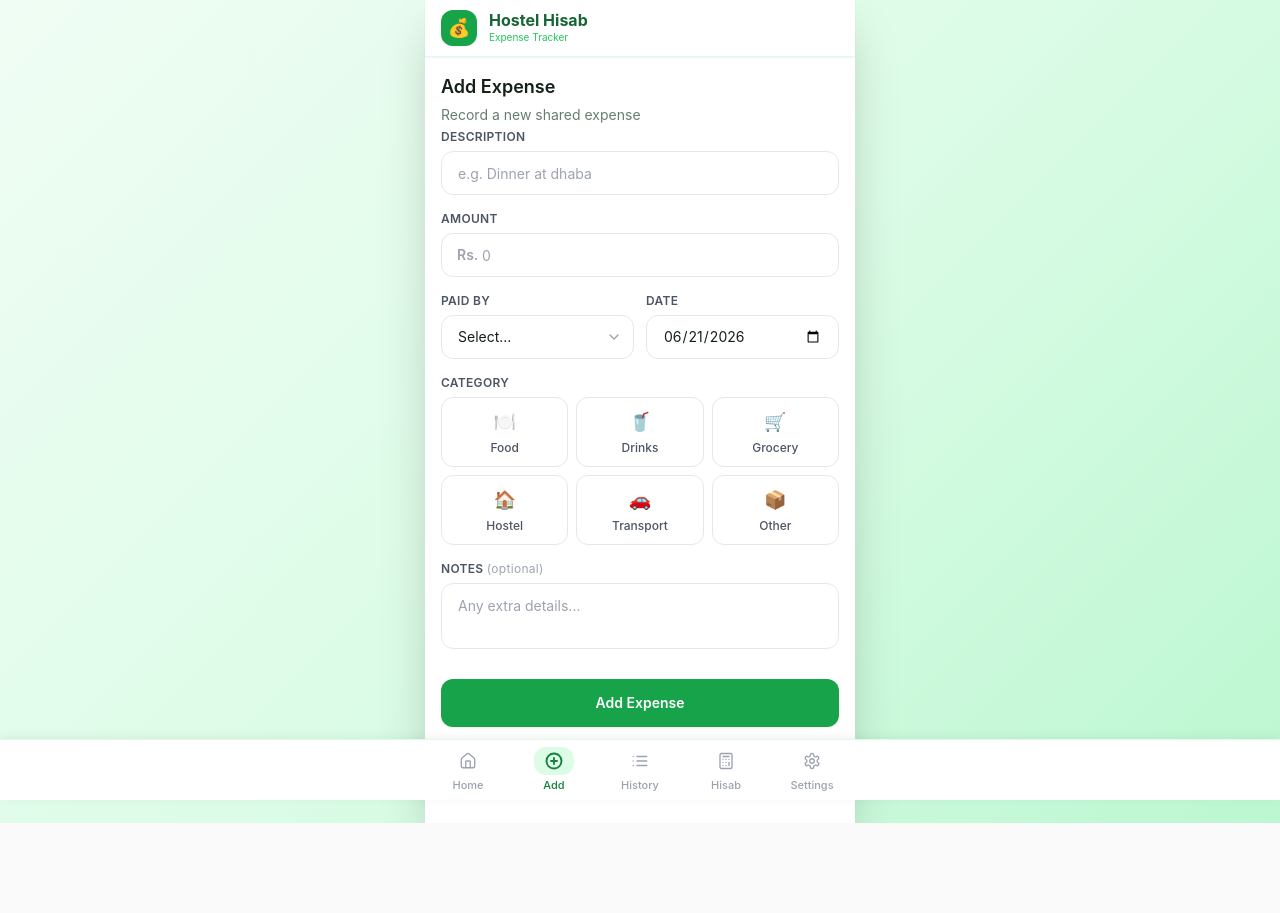
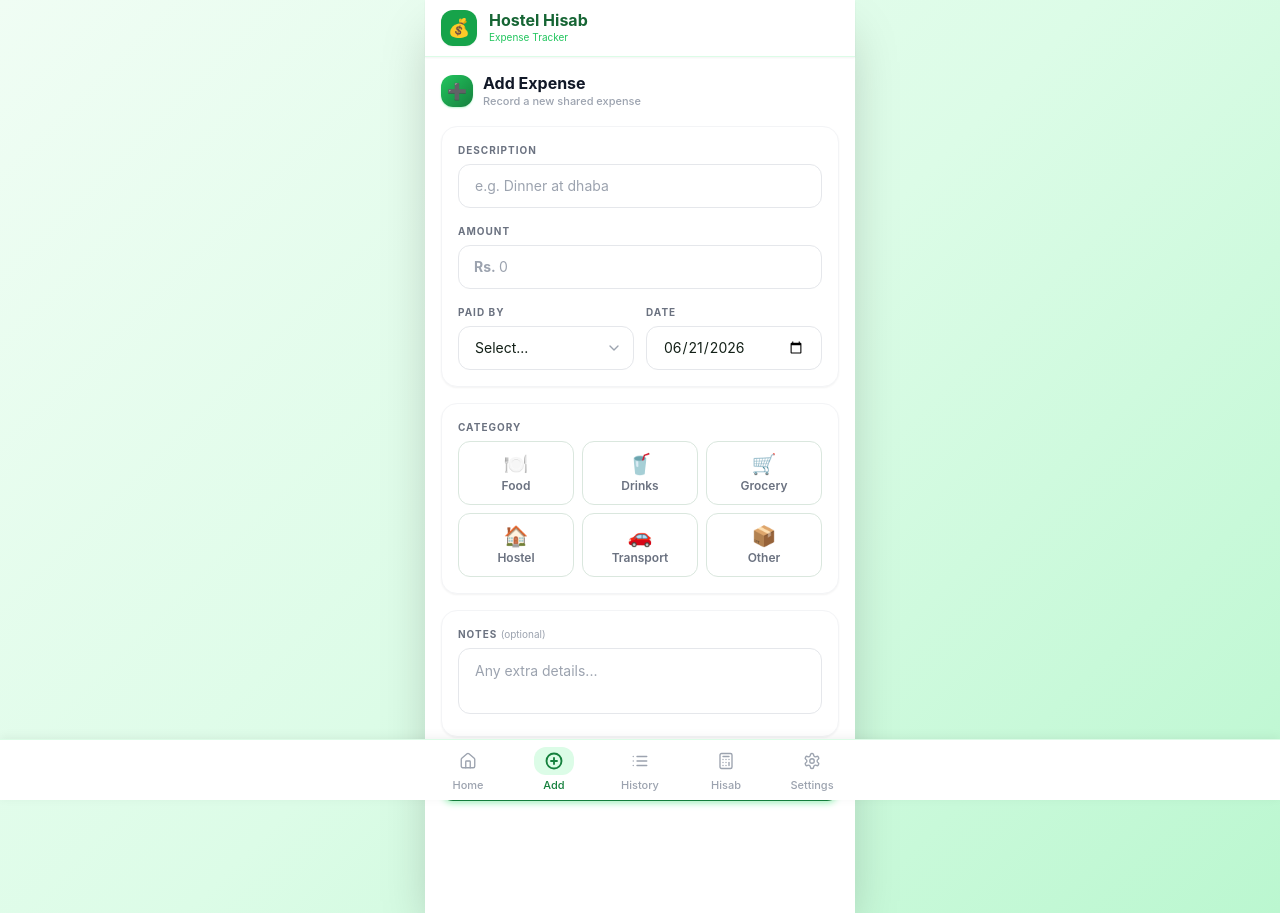
Before and after one commit to junaidshapal/Expense-Management, a Next.js app: page / in a window 1280 px wide. Both pictures are taken after a click on the button "Add". Before the commit the page ends 823 px from the top, so only its background shows below. Built offline with nearby package versions, Linux system fonts and the light colour scheme.

Commit message:
some minor changes

```diff
--- a/app/page.tsx
+++ b/app/page.tsx
@@ -19,6 +19,14 @@ import SettlementCalculator from "@/components/SettlementCalculator";
 import SettingsPanel from "@/components/SettingsPanel";
 
 type Tab = "dashboard" | "add" | "expenses" | "settlement" | "settings";
+
+const PAGE_META: Record<Tab, { title: string; subtitle: string; emoji: string }> = {
+  dashboard:  { title: "Dashboard",       subtitle: "All-time summary",              emoji: "📊" },
+  add:        { title: "Add Expense",     subtitle: "Record a new shared expense",   emoji: "➕" },
+  expenses:   { title: "Expense History", subtitle: "All recorded expenses",         emoji: "🗒️" },
+  settlement: { title: "Settlement",      subtitle: "Calculate who owes whom",       emoji: "🤝" },
+  settings:   { title: "Settings",        subtitle: "Manage names and data",         emoji: "⚙️" },
+};
 
 export default function HomePage() {
   const [activeTab, setActiveTab] = useState<Tab>("dashboard");
@@ -90,28 +98,34 @@ export default function HomePage() {
     if (tab !== "add") setEditingExpense(null);
   }, []);
 
+  const meta = editingExpense && activeTab === "add"
+    ? { title: "Edit Expense", subtitle: "Update expense details", emoji: "✏️" }
+    : PAGE_META[activeTab];
+
   return (
     <div className="flex flex-col min-h-screen">
       <Navbar activeTab={activeTab} onTabChange={handleTabChange} />
 
-      {/* Main content with top padding for header and bottom padding for nav */}
-      <main className="flex-1 px-4 pt-4 pb-24 w-full">
+      <main className="flex-1 px-4 pt-4 pb-28 w-full">
+        {/* Page header */}
+        <div className="flex items-center gap-2.5 mb-4 animate-fade-in">
+          <div className="w-8 h-8 rounded-xl bg-gradient-to-br from-green-500 to-green-700 flex items-center justify-center shadow-sm shadow-green-200 text-base leading-none shrink-0">
+            {meta.emoji}
+          </div>
+          <div>
+            <h1 className="text-base font-bold text-gray-900 leading-tight">{meta.title}</h1>
+            <p className="text-[11px] text-gray-400 font-medium">{meta.subtitle}</p>
+          </div>
+        </div>
+
         {activeTab === "dashboard" && (
-          <div className="space-y-1">
-            <h1 className="text-lg font-semibold">Dashboard</h1>
-            <p className="text-sm text-muted-foreground mb-4">All-time summary</p>
+          <div key="dashboard" className="animate-fade-in">
             <SummaryCards expenses={expenses} settings={settings} />
           </div>
         )}
 
         {activeTab === "add" && (
-          <div className="space-y-1">
-            <h1 className="text-lg font-semibold">
-              {editingExpense ? "Edit Expense" : "Add Expense"}
-            </h1>
-            <p className="text-sm text-muted-foreground mb-4">
-              {editingExpense ? "Update expense details" : "Record a new shared expense"}
-            </p>
+          <div key="add" className="animate-fade-in">
             <ExpenseForm
               settings={settings}
               editingExpense={editingExpense}
@@ -125,11 +139,8 @@ export default function HomePage() {
         )}
 
         {activeTab === "expenses" && (
-          <div className="space-y-1">
-            <h1 className="text-lg font-semibold">Expense History</h1>
-            <p className="text-sm text-muted-foreground mb-4">All recorded expenses</p>
+          <div key="expenses" className="animate-fade-in space-y-3">
             <Filters filters={filters} settings={settings} onChange={setFilters} />
-            <div className="mt-3">
             <ExpenseList
               expenses={expenses}
               settings={settings}
@@ -138,21 +149,16 @@ export default function HomePage() {
               onDelete={handleDeleteExpense}
             />
           </div>
-          </div>
         )}
 
         {activeTab === "settlement" && (
-          <div className="space-y-1">
-            <h1 className="text-lg font-semibold">Settlement</h1>
-            <p className="text-sm text-muted-foreground mb-4">Calculate who owes whom</p>
+          <div key="settlement" className="animate-fade-in">
             <SettlementCalculator expenses={expenses} settings={settings} />
           </div>
         )}
 
         {activeTab === "settings" && (
-          <div className="space-y-1">
-            <h1 className="text-lg font-semibold">Settings</h1>
-            <p className="text-sm text-muted-foreground mb-4">Manage names and data</p>
+          <div key="settings" className="animate-fade-in">
             <SettingsPanel
               settings={settings}
               onSettingsChange={handleSaveSettings}
--- a/components/ExpenseForm.tsx
+++ b/components/ExpenseForm.tsx
@@ -3,7 +3,7 @@
 import { useState, useEffect } from "react";
 import { Expense, ExpenseCategory, AppSettings } from "@/lib/types";
 import { generateId, getTodayString } from "@/lib/utils";
-import { CheckCircle2, ChevronDown } from "lucide-react";
+import { CheckCircle2, ChevronDown, Sparkles } from "lucide-react";
 
 const CATEGORIES: { value: ExpenseCategory; emoji: string }[] = [
   { value: "Food", emoji: "🍽️" },
@@ -94,24 +94,32 @@ export default function ExpenseForm({ settings, editingExpense, onSave, onCancel
        : "border-gray-200 focus:border-green-400 focus:ring-2 focus:ring-green-100"
      }`;
 
-  const labelClass = "block text-xs font-semibold text-gray-600 mb-1.5 uppercase tracking-wide";
+  const labelClass = "block text-[10px] font-bold text-gray-500 mb-1.5 uppercase tracking-widest";
 
   return (
     <form onSubmit={handleSubmit} className="space-y-4">
       {showSuccess && (
-        <div className="flex items-center gap-3 rounded-xl bg-green-50 border border-green-200 p-3">
-          <CheckCircle2 className="h-5 w-5 text-green-600 shrink-0" />
-          <span className="text-sm font-medium text-green-800">Expense added successfully!</span>
+        <div className="flex items-center gap-3 rounded-2xl bg-gradient-to-r from-green-50 to-emerald-50 border border-green-200 p-3.5 shadow-sm">
+          <div className="w-8 h-8 rounded-full bg-green-100 flex items-center justify-center shrink-0">
+            <CheckCircle2 className="h-4.5 w-4.5 text-green-600" />
+          </div>
+          <div>
+            <p className="text-sm font-bold text-green-800">Expense added!</p>
+            <p className="text-xs text-green-600">Ready to add another one</p>
+          </div>
+          <Sparkles className="h-4 w-4 text-green-400 ml-auto" />
         </div>
       )}
 
       {editingExpense && (
-        <div className="rounded-xl bg-blue-50 border border-blue-200 p-3 text-blue-800 text-sm font-medium">
-          ✏️ Editing — make your changes and save
+        <div className="rounded-2xl bg-blue-50 border border-blue-200 p-3.5 flex items-center gap-2.5">
+          <div className="w-7 h-7 rounded-xl bg-blue-100 flex items-center justify-center text-sm shrink-0">✏️</div>
+          <p className="text-blue-800 text-sm font-semibold">Editing — make your changes and save</p>
         </div>
       )}
 
       {/* Title */}
+      <div className="bg-white rounded-2xl border border-gray-100 shadow-sm p-4 space-y-4">
         <div>
           <label className={labelClass}>Description</label>
           <input
@@ -120,14 +128,14 @@ export default function ExpenseForm({ settings, editingExpense, onSave, onCancel
             value={form.title}
             onChange={(e) => setForm((f) => ({ ...f, title: e.target.value }))}
           />
-        {errors.title && <p className="text-xs text-red-500 mt-1">{errors.title}</p>}
+          {errors.title && <p className="text-xs text-red-500 mt-1 font-medium">{errors.title}</p>}
         </div>
 
         {/* Amount */}
         <div>
           <label className={labelClass}>Amount</label>
           <div className="relative">
-          <span className="absolute left-4 top-1/2 -translate-y-1/2 text-sm font-semibold text-gray-400">Rs.</span>
+            <span className="absolute left-4 top-1/2 -translate-y-1/2 text-sm font-bold text-gray-400">Rs.</span>
             <input
               className={`${inputClass(errors.amount)} pl-10`}
               type="number"
@@ -138,7 +146,7 @@ export default function ExpenseForm({ settings, editingExpense, onSave, onCancel
               onChange={(e) => setForm((f) => ({ ...f, amount: e.target.value }))}
             />
           </div>
-        {errors.amount && <p className="text-xs text-red-500 mt-1">{errors.amount}</p>}
+          {errors.amount && <p className="text-xs text-red-500 mt-1 font-medium">{errors.amount}</p>}
         </div>
 
         {/* Paid by + Date */}
@@ -157,7 +165,7 @@ export default function ExpenseForm({ settings, editingExpense, onSave, onCancel
               </select>
               <ChevronDown className="absolute right-3 top-1/2 -translate-y-1/2 h-4 w-4 text-gray-400 pointer-events-none" />
             </div>
-          {errors.paidBy && <p className="text-xs text-red-500 mt-1">{errors.paidBy}</p>}
+            {errors.paidBy && <p className="text-xs text-red-500 mt-1 font-medium">{errors.paidBy}</p>}
           </div>
 
           <div>
@@ -168,36 +176,39 @@ export default function ExpenseForm({ settings, editingExpense, onSave, onCancel
               value={form.date}
               onChange={(e) => setForm((f) => ({ ...f, date: e.target.value }))}
             />
-          {errors.date && <p className="text-xs text-red-500 mt-1">{errors.date}</p>}
+            {errors.date && <p className="text-xs text-red-500 mt-1 font-medium">{errors.date}</p>}
+          </div>
         </div>
       </div>
 
       {/* Category chips */}
-      <div>
+      <div className="bg-white rounded-2xl border border-gray-100 shadow-sm p-4">
         <label className={labelClass}>Category</label>
-        <div className="grid grid-cols-3 gap-2">
+        <div className="grid grid-cols-3 gap-2 mt-1">
           {CATEGORIES.map(({ value, emoji }) => (
             <button
               key={value}
               type="button"
               onClick={() => setForm((f) => ({ ...f, category: value }))}
-              className={`flex flex-col items-center gap-1 py-2.5 px-1 rounded-xl border text-xs font-medium transition-all ${
+              className={`flex flex-col items-center gap-1.5 py-3 px-1 rounded-xl border text-xs font-semibold transition-all active:scale-95 ${
                 form.category === value
-                  ? "bg-green-600 border-green-600 text-white shadow-sm"
-                  : "bg-white border-gray-200 text-gray-600 hover:border-green-300 hover:bg-green-50"
+                  ? "bg-gradient-to-b from-green-500 to-green-700 border-green-600 text-white shadow-md shadow-green-200"
+                  : "bg-white border-gray-150 text-gray-500 hover:border-green-200 hover:bg-green-50"
               }`}
             >
-              <span className="text-lg">{emoji}</span>
-              <span>{value}</span>
+              <span className="text-xl leading-none">{emoji}</span>
+              <span className="leading-none">{value}</span>
             </button>
           ))}
         </div>
-        {errors.category && <p className="text-xs text-red-500 mt-1">{errors.category}</p>}
+        {errors.category && <p className="text-xs text-red-500 mt-2 font-medium">{errors.category}</p>}
       </div>
 
       {/* Notes */}
-      <div>
-        <label className={labelClass}>Notes <span className="normal-case font-normal text-gray-400">(optional)</span></label>
+      <div className="bg-white rounded-2xl border border-gray-100 shadow-sm p-4">
+        <label className={labelClass}>
+          Notes <span className="normal-case font-normal text-gray-400 tracking-normal">(optional)</span>
+        </label>
         <textarea
           className={`${inputClass()} h-auto py-3 resize-none`}
           placeholder="Any extra details..."
@@ -208,10 +219,10 @@ export default function ExpenseForm({ settings, editingExpense, onSave, onCancel
       </div>
 
       {/* Buttons */}
-      <div className="flex gap-3 pt-2">
+      <div className="flex gap-3">
         <button
           type="submit"
-          className="flex-1 h-12 rounded-xl bg-green-600 hover:bg-green-700 active:bg-green-800 text-white font-semibold text-sm transition-colors shadow-sm"
+          className="flex-1 h-12 rounded-xl bg-gradient-to-b from-green-500 to-green-700 hover:from-green-600 hover:to-green-800 active:scale-[0.98] text-white font-bold text-sm transition-all shadow-md shadow-green-200"
         >
           {editingExpense ? "Save Changes" : "Add Expense"}
         </button>
@@ -219,7 +230,7 @@ export default function ExpenseForm({ settings, editingExpense, onSave, onCancel
           <button
             type="button"
             onClick={onCancelEdit}
-            className="h-12 px-5 rounded-xl border border-gray-200 bg-white text-gray-600 font-medium text-sm hover:bg-gray-50 transition-colors"
+            className="h-12 px-5 rounded-xl border border-gray-200 bg-white text-gray-600 font-semibold text-sm hover:bg-gray-50 active:scale-[0.98] transition-all"
           >
             Cancel
           </button>
```
Lines whose indentation alone changed are shown as unchanged.
